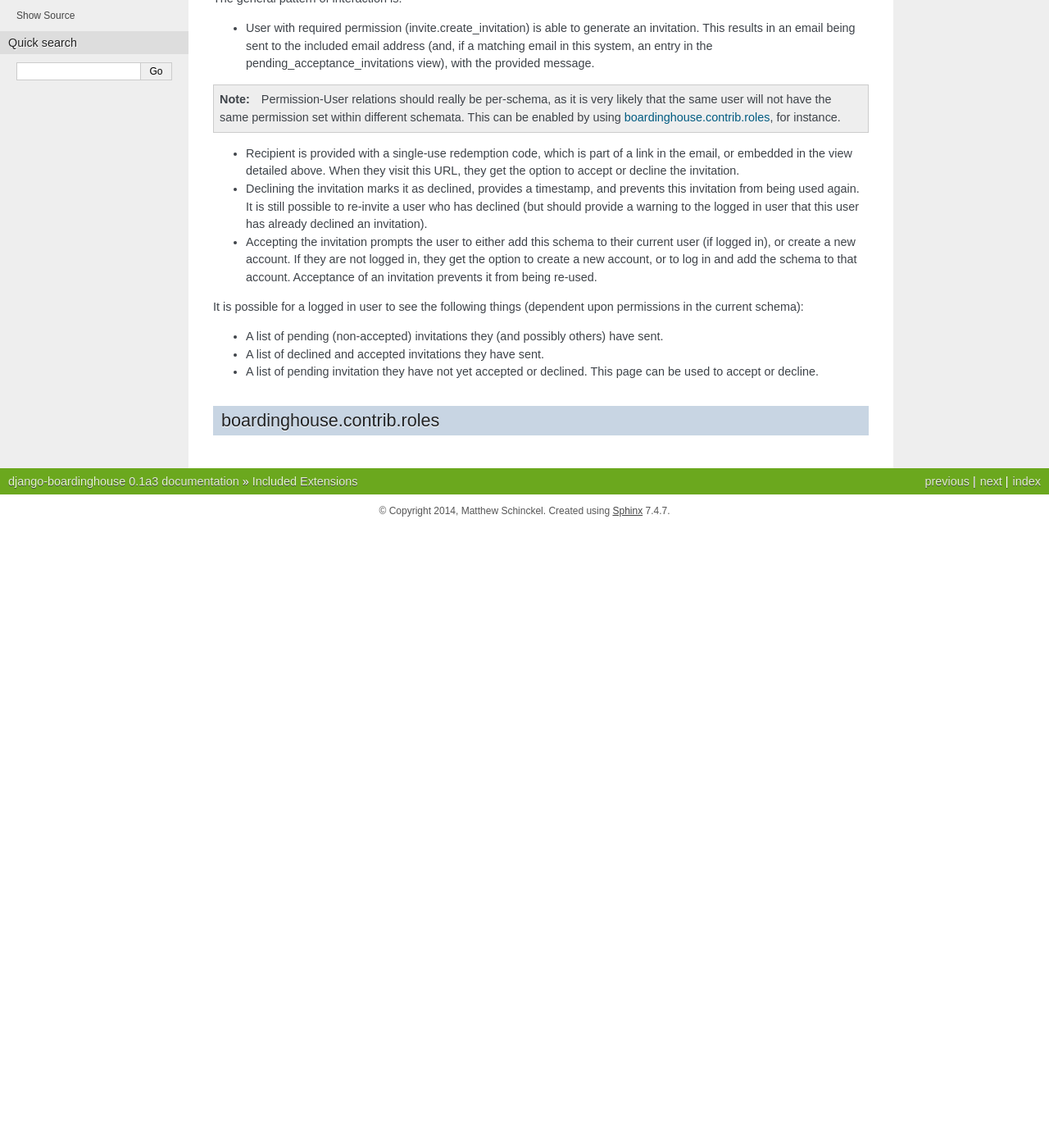
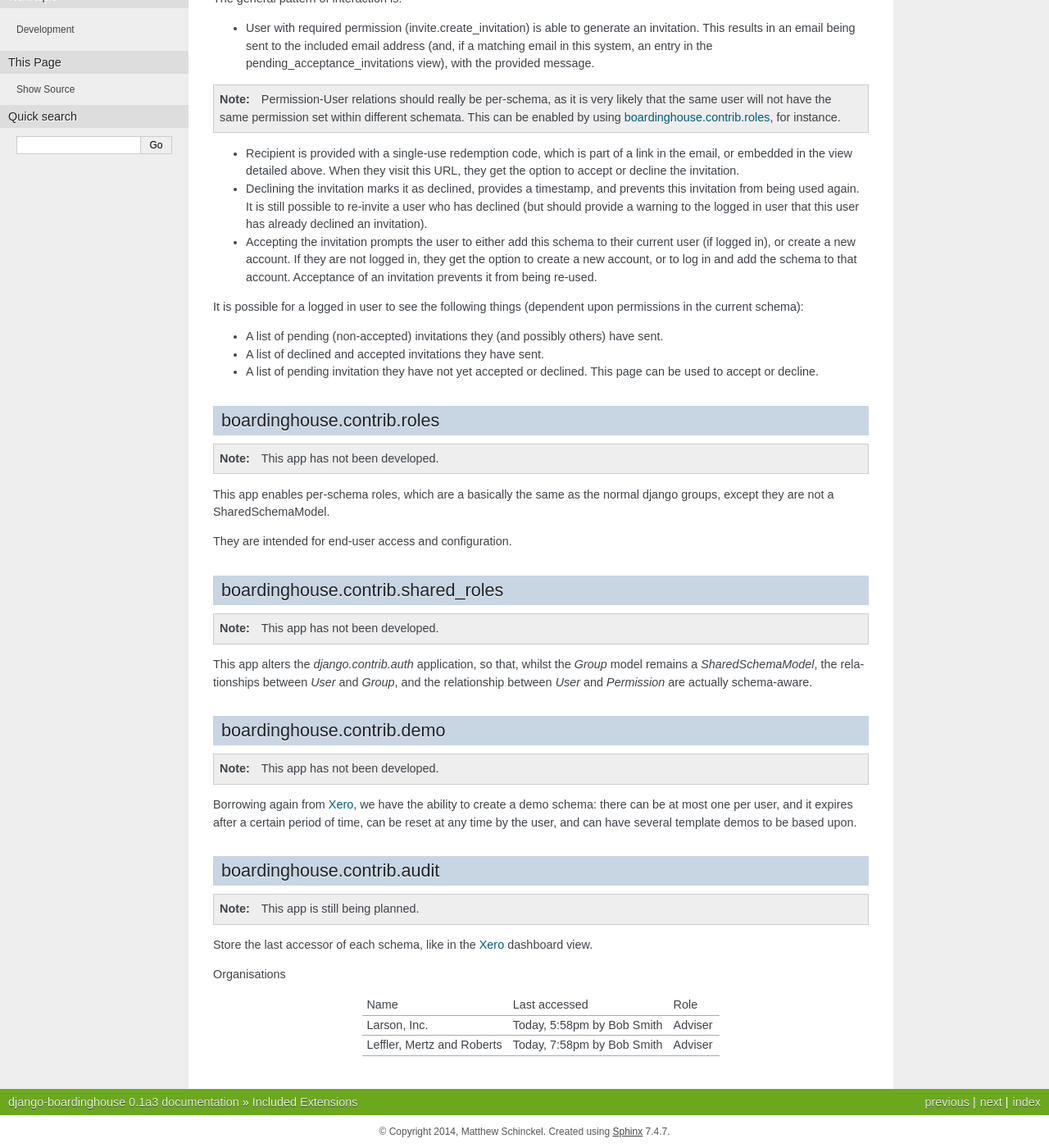
Before and after one commit to schinckel/django-boardinghouse, a Sphinx documentation site: the page built from docs/source/contrib.rst, in a window 1280 px wide and 1400 px high, scrolled down 360 px. Shown: the whole window at 82% size. Built offline with Sphinx 7.4.7, drawn with Linux system fonts in a browser that asks for light colours; before the commit the page ends 1003 px from its top, so only the background shows below that; some of the changed text lies outside the part shown.

Commit message:
Planning out some future features.
--HG--
branch : schema-invitations

```diff
--- a/docs/source/contrib.rst
+++ b/docs/source/contrib.rst
@@ -38,3 +38,51 @@
 
 boardinghouse.contrib.roles
 ---------------------------
+
+.. note:: This app has not been developed.
+
+This app enables per-schema roles, which are a basically the same as the normal django groups, except they are not a SharedSchemaModel.
+
+They are intended for end-user access and configuration.
+
+
+.. _shared_roles:
+
+boardinghouse.contrib.shared_roles
+----------------------------------
+
+.. note:: This app has not been developed.
+
+This app alters the `django.contrib.auth` application, so that, whilst the `Group` model remains a `SharedSchemaModel`, the relationships between `User` and `Group`, and the relationship between `User` and `Permission` are actually schema-aware.
+
+
+.. _demo:
+
+boardinghouse.contrib.demo
+--------------------------
+
+.. note:: This app has not been developed.
+
+Borrowing again from `Xero`_, we have the ability to create a demo schema: there can be at most one per user, and it expires after a certain period of time, can be reset at any time by the user, and can have several template demos to be based upon.
+
+
+.. _audit:
+
+boardinghouse.contrib.audit
+---------------------------
+
+.. note:: This app is still being planned.
+
+Store the last accessor of each schema, like in the `Xero`_ dashboard view.
+
+Organisations
+
++-----------------------+---------------------+------------------+
+| Name                  | Last accessed       | Role             |
++-----------------------+---------------------+------------------+
+| Larson, Inc.          | Today, 5:58pm       | Adviser          |
+|                       | by Bob Smith        |                  |
++-----------------------+---------------------+------------------+
+| Leffler, Mertz and    | Today, 7:58pm       | Adviser          |
+| Roberts               | by Bob Smith        |                  |
++-----------------------+---------------------+------------------+
```
